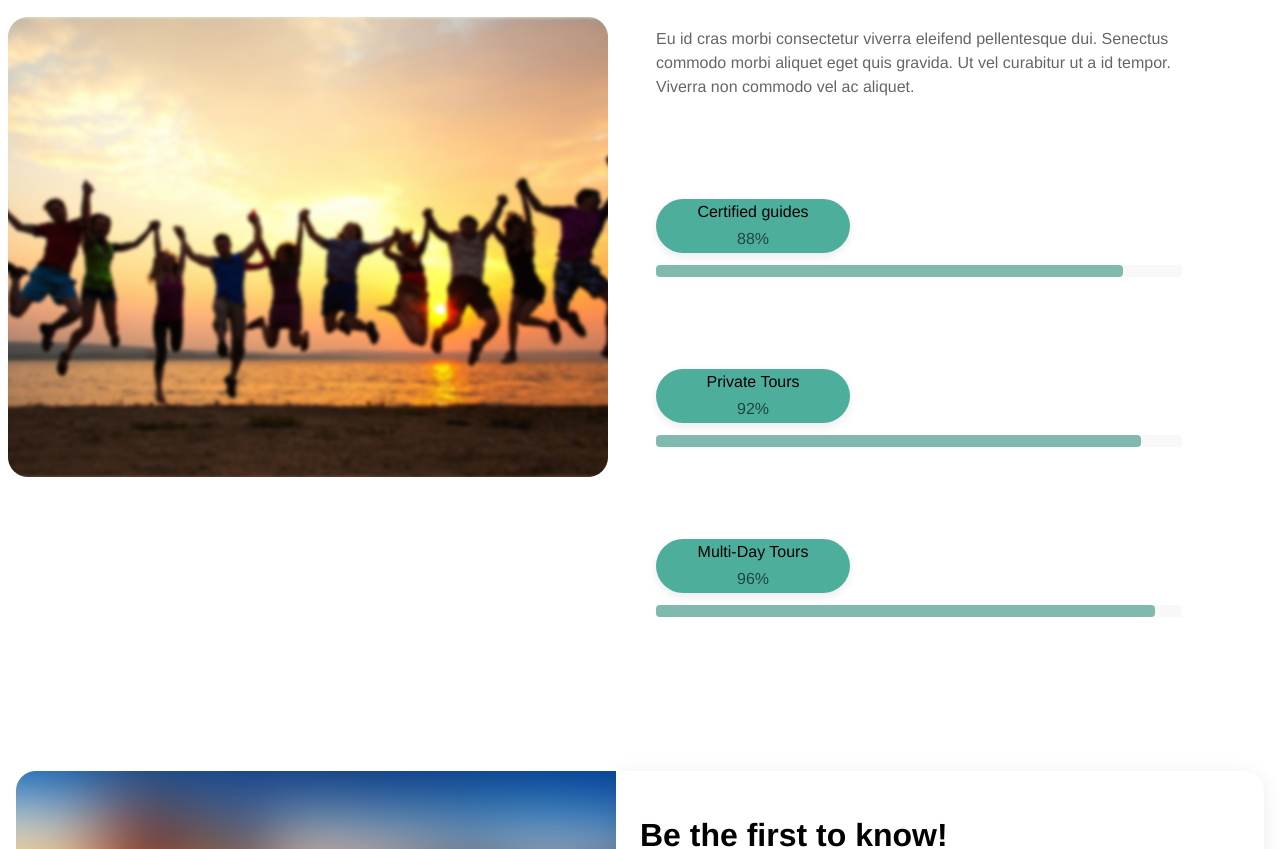
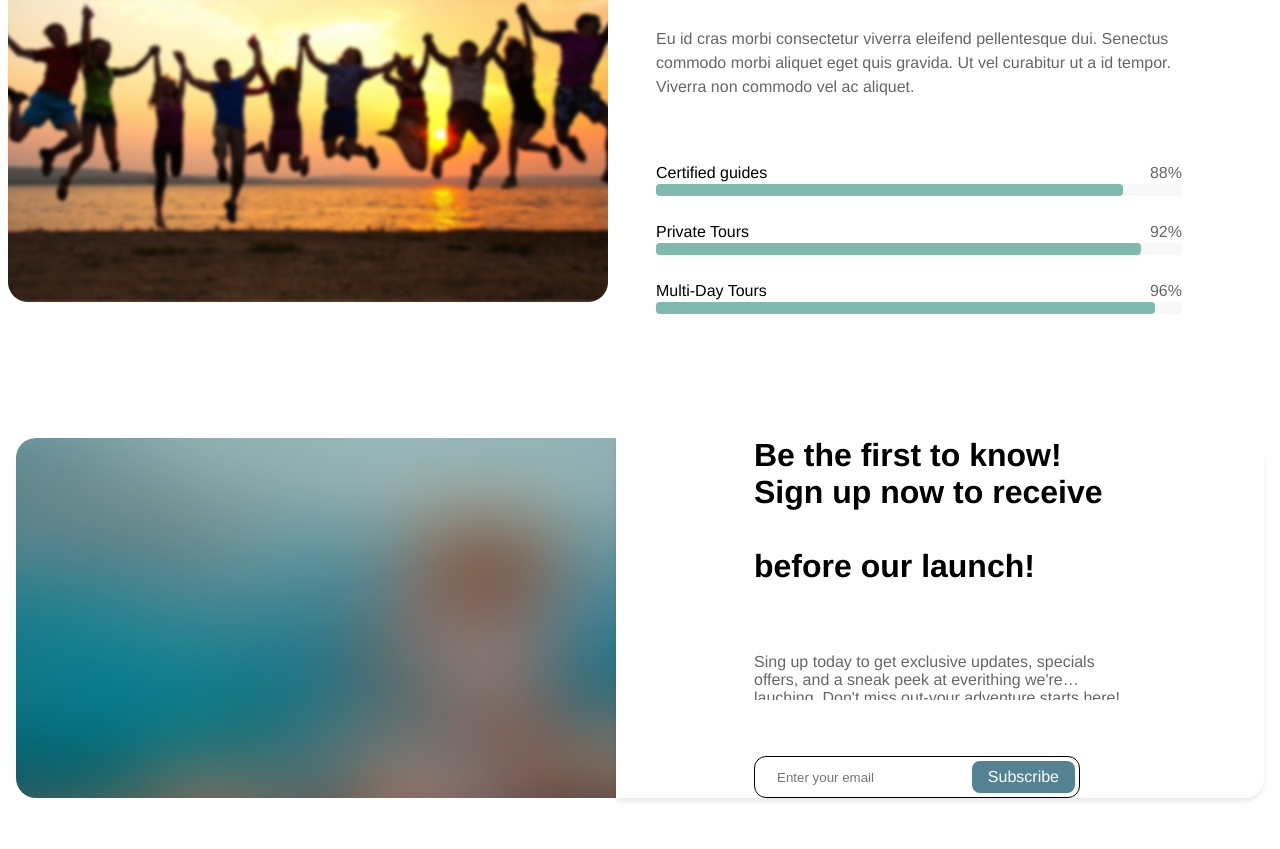
Before and after one commit to DavidFraga09/tourcraft, a Vue app: page / in a window 1280 px wide. Shown: the part 3416-4265 px from the top of the page. Built offline with nearby package versions, Linux system fonts and the light colour scheme; no server answers.

Commit message:
cambios en Home, Guides y App

```diff
--- a/src/App.vue
+++ b/src/App.vue
@@ -114,9 +114,8 @@ const toggleMenu = () => {
 };
 
 </script>
+<style>
 
-
-<style>
 
 /* Nav Section */
 .navigation{
--- a/src/components/Guides.vue
+++ b/src/components/Guides.vue
@@ -115,7 +115,6 @@
               <div class="checkbox-3">
                 <input type="checkbox" id="english" class="checkbox" />
                   <label for="english" class="text-wrapper-24">Eco-friendly</label>
-                <div class="text-wrapper-24">Eco-friendly</div>
               </div>
               <div class="checkbox-3">
                 <input type="checkbox" id="english" class="checkbox" />
@@ -234,9 +233,9 @@
         </div>
         <div class="rectangle"></div>
       </div>
-      <div class="button">
-        <div class="text-wrapper-7">Choose place to go with me!</div>
-      </div>
+      <a class="button" href="/another-page" style="text-decoration: none;">
+            <div class="text-wrapper-7">Choose place to go with me!</div>
+        </a>
     </div>
     <div class="image-container">
       <img class="img-2" alt="Img" src="@/assets/mamo.png" />
@@ -289,9 +288,9 @@
           <div class="text-wrapper-6">(300 reviews)</div>
         </div>
         <div class="rectangle"></div>
-        <div class="button">
-          <div class="text-wrapper-7">Choose place to go with me!</div>
-        </div>
+        <a class="button" href="/another-page" style="text-decoration: none;">
+            <div class="text-wrapper-7">Choose place to go with me!</div>
+        </a>
       </div>
     </div>
   </div>
@@ -344,9 +343,9 @@
         </div>
         <div class="rectangle"></div>
       </div>
-      <div class="button">
-        <div class="text-wrapper-7">Choose place to go with me!</div>
-      </div>
+      <a class="button" href="/another-page" style="text-decoration: none;">
+            <div class="text-wrapper-7">Choose place to go with me!</div>
+        </a>
     </div>
     <div class="image-container">
       <img class="img-2" alt="Img" src="@/assets/mamo.png" />
@@ -399,9 +398,9 @@
           <div class="text-wrapper-6">(300 reviews)</div>
         </div>
         <div class="rectangle"></div>
-        <div class="button">
-          <div class="text-wrapper-7">Choose place to go with me!</div>
-        </div>
+        <a class="button" href="/another-page" style="text-decoration: none;">
+            <div class="text-wrapper-7">Choose place to go with me!</div>
+        </a>
       </div>
     </div>
   </div>
@@ -532,6 +531,7 @@
 }
 /* Third Section */
 .filters-sidebar {
+  font-family: "Inter-SemiBold";
   display: flex;
   width: 1311px;
   height: 361px;
@@ -555,7 +555,7 @@
   position: relative;
   width: fit-content;
   margin-top: -1.00px;
-  font-family: var(--heading-desktop-h6-font-family);
+  font-family: "Inter-Bold", Helvetica;
   font-weight: var(--heading-desktop-h6-font-weight);
   color: var(--colors-theme-heading-color);
   font-size: var(--heading-desktop-h6-font-size);
@@ -703,7 +703,7 @@
   position: relative;
   width: fit-content;
   margin-top: -1.00px;
-  font-family: var(--body-small-font-family);
+  font-family: "inter-Regular", Helvetica;
   font-weight: var(--body-small-font-weight);
   font-size: var(--body-small-font-size);
   text-align: center;
@@ -1283,4 +1283,171 @@ align-items: flex-start;
   height: 482px;
   width: 600px;
 }
+
+/* Tablet Responsive */
+@media (max-width: 1024px) and (min-width: 768px) {
+  .hero {
+    width: 100%;
+    height: 280px;
+    margin: 30px auto;
+  }
+
+  .hero .text-wrapper {
+    font-size: 40px;
+    white-space: normal;
+  }
+
+  .frame {
+    width: 90%;
+    max-width: 1000px;
+    height: auto;
+    margin: 30px auto;
+  }
+
+  .frame .div-wrapper, .frame .div {
+    width: 100%;
+    padding: 5px 20px;
+  }
+
+  .frame .text-wrapper {
+    font-size: 12px;
+  }
+
+  .filters-sidebar {
+    width: 100%;
+    flex-direction: column;
+    align-items: stretch;
+    gap: 20px;
+    margin: 30px auto;
+  }
+
+  .filters-sidebar .div-3, .filters-sidebar .div-4 {
+    width: 100%;
+  }
+
+  .select, .input {
+    width: 100%;
+    padding: 10px 15px;
+  }
+
+  .checkboxes, .checkboxes-2 {
+    width: 100%;
+  }
+
+  .discover-turkey {
+    padding: 40px 20px;
+    flex-direction: column;
+    align-items: center;
+    max-width: 100%;
+  }
+
+  .discover-turkey .text-icons-buttom {
+    width: 100%;
+    gap: 20px;
+  }
+
+  .discover-turkey .img-2 {
+    width: 100%;
+    height: auto;
+  }
+
+  .discover-turkey .button {
+    padding: 0px 30px;
+    height: 50px;
+  }
+
+  .discover-turkey .text-wrapper-7 {
+    font-size: 14px;
+  }
+
+  .discover-turkey .icon-text {
+    width: 100%;
+    height: auto;
+    padding: 10px 0;
+  }
+
+  .discover-turkey .group, .discover-turkey .group-2, .discover-turkey .group-3 {
+    flex-direction: column;
+    align-items: center;
+  }
+
+  .discover-turkey .text-wrapper-4, .discover-turkey .text-wrapper-5 {
+    font-size: 12px;
+    text-align: center;
+  }
+
+  .discover-turkey .text-wrapper-6 {
+    font-size: 12px;
+  }
+
+  .discover-turkey .rectangle {
+    height: 10px;
+  }
+
+  .box {
+    width: 100%;
+    padding: 0 20px;
+  }
+
+  .box .rectangule {
+    width: 100%;
+  }
+
+  .filters-sidebar .checkboxes-2 {
+    margin-right: 0;
+  }
+}
+
+/* Mobile Responsive */
+@media (max-width: 767px){
+  .hero {
+    height: auto;
+    flex-direction: column;
+    width: 90%;
+    margin: 20px auto;
+  }
+
+  .hero .text-wrapper {
+    font-size: 40px;
+    text-align: center;
+    white-space: normal;
+  }
+
+  .frame {
+    flex-direction: column;
+    gap: 20px;
+  }
+
+  .frame .div-wrapper {
+    width: 100%;
+    font-size: 12px;
+  }
+
+  .filters-sidebar {
+    flex-direction: column;
+    width: 100%;
+    gap: 20px;
+  }
+
+  .discover-turkey {
+    flex-direction: column;
+    padding: 20px;
+    gap: 20px;
+  }
+
+  .discover-turkey .text-wrapper {
+    font-size: 24px;
+    text-align: center;
+  }
+
+  .discover-turkey .icon-text {
+    width: 100%;
+    padding: 20px;
+  }
+
+  .discover-turkey .button {
+    width: 100%;
+    height: auto;
+  }
+}
 </style>
--- a/src/components/Home.vue
+++ b/src/components/Home.vue
@@ -170,7 +170,7 @@
     </p>
 
     <div class="lines">
-        <div class="frame">
+      <div class="frame-7">
         <div class="div">
           <div class="text-wrapper-2">Certified guides</div>
 
@@ -184,7 +184,7 @@
         </div>
       </div>
 
-        <div class="frame">
+      <div class="frame-7">
         <div class="div">
           <div class="text-wrapper-2">Private Tours</div>
 
@@ -198,7 +198,7 @@
         </div>
       </div>
 
-        <div class="frame">
+      <div class="frame-7">
         <div class="div">
           <div class="text-wrapper-2">Multi-Day Tours</div>
 
@@ -215,24 +215,25 @@
   </div>
 </div>
 
-  <div class="banner">
-    <img class="img" alt="Img" src="@/assets/back-o.png" />
-    <div class="text-buttom-bg">
-      <div class="text-buttom">
+<div class="banner-3">
+  <img class="img" alt="Img" src="@/assets/back.png" />
+  <div class="text-button-bg">
+    <div class="text-button">
       <div class="text">
-          <p class="be-the-first-to-know">
+        <p class="be-the">
           Be the first to know! <br/>
-            Sing up now to receive <br/>
-            exclusive updates and more
+          Sign up now to receive <br/>
           <br/>
           before our launch!
         </p>
         <p class="text-wrapper">
-            facilisi vulputate malesuda libero
+          Sing up today to get exclusive updates, specials offers, and a
+          sneak peek at everithing we're lauching. Don't miss out-your
+          adventure starts here!
         </p>
         </div>
         <div class="button">
-          <input v-model="email" type="email" placeholder="Enter your email" />
+            <input v-model="email" type="email" placeholder="Enter your email" class="email-input" style="border: none; outline: none;" />
             <button class="div-wrapper" @click="subscribe">
       <div class="text-wrapper-2">Subscribe</div>
     </button>
@@ -240,44 +241,32 @@
         </div>
       </div>
     </div>
-    <!-- Final Section
-    <div class="second-banner">
-      <div class="overlap-group">
-        <div class="text-one">
-          <p class="want-to-know-more">Wan To Know More About Us?</p>
-          <div class="text-wrapper-4">Call Us: (+52) 55-2110-5157</div>
-        </div>
-        <img class="icon" alt="Icon" src="@/assets//globo.png" />
-      </div>
-      <img class="icon" alt="Icon" src="@/assets/barco.png" />
-      </div>-->
 </template>
 
-  <script>
-  import { defineComponent } from "vue";
-  import { getFirestore, collection, addDoc } from "firebase/firestore";
+<script setup>
+import { ref } from 'vue';
+import { getFirestore, collection, addDoc } from 'firebase/firestore';
 
-  export default defineComponent({
-    name: "ImgText",
-    data() {
-      return {
-        email: ""
+const email = ref('');
+const db = getFirestore();
+
+const subscribe = async () => {
+  if (email.value) {
+    try {
+      await addDoc(collection(db, 'subscribers'), {
+        email: email.value,
+        timestamp: new Date(),
+      });
+      alert('Subscribed successfully!');
+      email.value = ''; // Clear the input field
+    } catch (e) {
+      console.error('Error adding document: ', e);
+      alert('Failed to subscribe. Please try again.');
+    }
+  } else {
+    alert('Please enter a valid email address.');
+  }
 };
-    },
-    methods: {
-      async subscribe() {
-        const db = getFirestore();
-        try {
-          await addDoc(collection(db, "subscribers"), {
-            email: this.email
-          });
-          alert("Subscribed successfully!");
-        } catch (e) {
-          console.error("Error adding document: ", e);
-        }
-      }
-    }
-  });
 </script>
 
 <style>
@@ -995,7 +984,7 @@
 
 /* Sixth Section */
 .turn-your-vacation {
-  align-items: center;
+align-items: flex;
 display: inline-flex;
 padding: 60px 0;
 position: center;
@@ -1163,144 +1152,108 @@
 top: 0;
 width: 499px;
 }
-/* Eight Section */
-.banner {
-  display: flex;
-  flex-direction: row;
+
+/* Final Section */
+.banner-3 {
   align-items: center;
+  display: inline-flex;
   justify-content: center;
-  padding: 60px 0;
+  width: 100%;
+  padding: 60px 0 100px;
   position: relative;
 }
 
-.banner .img {
+.banner-3 .img {
   height: 360px;
   object-fit: cover;
+  position: relative;
+  width: 600px;
+  border-radius: 20px 0 0 20px;
+}
+
+.banner-3 .text-button-bg {
   align-items: center;
+  background-color: #ffffff;
+  border-radius: 0px 20px 20px 0px;
+  box-shadow: 0px 4px 4px #00000014;
+  display: flex;
+  flex-direction: column;
+  gap: 10px;
+  height: 360px;
+  justify-content: center;
+  overflow: hidden;
+  padding: 0px 24px;
+  position: relative;
   width: 600px;
 }
 
-.banner .text-buttom-bg {
-  display: flex;
+.banner-3 .text-button {
+  align-items: flex-start;
+  display: inline-flex;
+  flex: 0 0 auto;
   flex-direction: column;
-  align-items: flex-start;
-  background-color: #ffffff;
-  border-radius: 0px 20px 20px 0px;
-  box-shadow: 0px 3px 20px #00000014;
-  gap: 10px;
-  height: 360px;
-  justify-content: center;
-  padding: 0 24px;
-  width: 600px;
+  gap: 40px;
+  position: relative;
 }
 
-.banner .text {
-  display: flex;
+.banner-3 .text {
+  align-items: flex-start;
+  display: inline-flex;
+  flex: 0 0 auto;
   flex-direction: column;
   gap: 20px;
+  position: relative;
 }
 
-.banner .be-the-first-to-know {
-  font-family: "Golos Text-Bold", Helvetica;
+.banner-3 .be-the {
+  color: #000000;
+  font-family: "Golos Text-SemiBold", Helvetica;
   font-size: 32px;
   font-weight: 600;
-  color: #000000;
+  letter-spacing: 0;
+  line-height: normal;
+  margin-top: -1.00px;
+  position: relative;
+  width: fit-content;
 }
 
-.banner .text-wrapper {
+.banner-3 .text-wrapper {
+-webkit-box-orient: vertical;
+-webkit-line-clamp: 2;
 color: #000000;
-  font-family: "Inter-Regular", Helvetica;
+display: -webkit-box;
+font-family: "Inter-Black", Helvetica;
 font-size: 16px;
-  line-height: 1.5;
+font-weight: 400;
+height: 47px;
+letter-spacing: 0;
+line-height: normal;
 opacity: 0.6;
 overflow: hidden;
+position: relative;
 text-overflow: ellipsis;
+width: 372px;
 }
 
-.banner .button {
-  display: flex;
+.banner-3 .button {
   align-items: center;
   background-color: #ffffff;
   border: 1px solid #000000;
   border-radius: 12px;
+  display: flex;
+  flex: 0 0 auto;
   justify-content: space-between;
+  overflow: hidden;
   padding: 4px 4px 4px 20px;
-  width: 380px;
+  position: relative;
+  width: 300px;
 }
 
-.banner .div-wrapper {
-  display: flex;
-  align-items: center;
-  background-color: #538392;
-  border-radius: 8px;
-  padding: 0px 16px;
-  height: 32px;
-}
-
-.banner .text-wrapper-2 {
-  color: #ffffff;
-  font-family: "Golos Text-SemiBold", Helvetica;
+.banner-3 .div {
+  color: #000000;
+  font-family: "Inter-Regular", Helvetica;
   font-size: 16px;
-  font-weight: 500;
-}
-
-.button input {
-  width: 100%;
-  padding: 10px;
-  border: 0;
-  border-radius: 4px;
-  outline: none;
-}
-
-.button input:focus {
-  border-color: #007bff;
-}
-
-/* Nineth Section*/
-/*.second-banner {
-  align-items: center;
-  background-color: #000000;
-  height: 139px;
-  position: relative;
-  width: 100%;
-}
-
-.second-banner .overlap-group {
-  height: 99px;
-  left: 486px;
-  position:absolute;
-  top: 17px;
-  width: 469px;
-}
-
-.second-banner .text-one {
-  align-items: center;
-  display: inline-flex;
-  flex-direction: column;
-  gap: 16px;
-  left: 0;
-  position: absolute;
-  top: 6px;
-}
-
-.second-banner .want-to-know-more {
-  color: #ffffff;
-  font-family: Inter-SemiBold, Helvetica;
-  font-size: 32px;
   font-weight: 400;
-  letter-spacing: 0;
-  line-height: normal;
-  margin-top: -1.00px;
-  position: relative;
-  text-align: center;
-  width: fit-content;
-}
-
-.second-banner .text-wrapper-4 {
-  color: #ffffff;
-  font-family: Golos Text-SemiBold, Helvetica;
-  font-size: 32px;
-  font-weight: 600;
   letter-spacing: 0;
   line-height: normal;
   position: relative;
@@ -1309,27 +1262,188 @@
   width: fit-content;
 }
 
-.second-banner .icon {
-  height: 19px;
-  left: 28px;
-  position: absolute;
-  top: 0;
-  width: 34px;
+.banner-3 .div-wrapper {
+  all: unset;
+  align-items: center;
+  background-color: #538392;
+  border-radius: 8px;
+  box-sizing: border-box;
+  display: inline-flex;
+  flex: 0 0 auto;
+  gap: 10px;
+  height: 32px;
+  justify-content: center;
+  overflow: hidden;
+  padding: 0px 16px;
+  position: relative;
 }
 
-.second-banner .img {
-  height: 78px;
-  left: 157px;
-  position: absolute;
-  top: 4px;
-  width: 62px;
+.banner-3 .text-wrapper-2 {
+  color: #ffffff;
+  font-family: "Golos Text-Medium", Helvetica;
+  font-size: 16px;
+  font-weight: 500;
+  letter-spacing: 0;
+  line-height: normal;
+  position: relative;
+  white-space: nowrap;
+  width: fit-content;
 }
 
-.second-banner .icon-2 {
-  height: 72px;
-  left: 1250px;
-  position: absolute;
-  top: 54px;
-  width: 77px;
-}*/
+/* Responsive Tablet */
+@media (max-width: 1024px) and (min-width: 768px) {
+  .homepage {
+    flex-direction: column;
+    align-items: center;
+    margin: 20px 0;
+  }
+
+  .img-text {
+    width: 90%;
+    height: 400px;
+  }
+
+  .img-text .text {
+    left: 20px;
+    top: 100px;
+    gap: 16px;
+  }
+
+  .img-text .text-wrapper {
+    font-size: 40px;
+    width: 100%;
+  }
+
+  .img-text .div {
+    font-size: 14px;
+    width: 100%;
+  }
+
+  .top-destinations .cards-icons {
+    gap: 16px;
+  }
+
+  .top-destinations .card {
+    width: 300px;
+    height: 400px;
+  }
+
+  .popular-destinations .element-row {
+    flex-direction: column;
+    width: 100%;
+    gap: 16px;
+  }
+
+  .popular-destinations .card {
+    width: 90%;
+    height: 200px;
+  }
+
+  .news-from-our-blog .cards {
+    flex-direction: column;
+    align-items: center;
+    gap: 20px;
+  }
+
+  .news-from-our-blog .card {
+    width: 90%;
+  }
+}
+
+/* Responsive Mobile */
+@media screen and (max-width: 768px) {
+  .homepage {
+    flex-direction: column;
+    margin: 20px 0;
+  }
+
+  .img-text {
+    width: 100%;
+    height: auto;
+    border-radius: 15px;
+  }
+
+  .img-text .text {
+    position: relative;
+    top: 20px;
+    left: 10px;
+    gap: 12px;
+  }
+
+  .img-text .text-wrapper {
+    font-size: 32px;
+    width: auto;
+  }
+
+  .img-text .div {
+    font-size: 14px;
+    width: auto;
+    height: auto;
+  }
+
+  /* Second section adjustments */
+  .top-destinations {
+    gap: 30px;
+    padding: 30px 0;
+  }
+
+  .top-destinations .text-wrapper {
+    font-size: 24px;
+    text-align: center;
+  }
+
+  .top-destinations .cards-icons-wrapper {
+    flex-direction: column;
+    gap: 20px;
+  }
+
+  .top-destinations .card {
+    width: 100%;
+    height: 300px;
+    border-radius: 15px;
+  }
+
+  /* Third section adjustments */
+  .popular-destinations {
+    gap: 40px;
+    padding: 30px 0;
+  }
+
+  .popular-destinations .text-wrapper {
+    font-size: 28px;
+    text-align: center;
+  }
+
+  .popular-destinations .cards {
+    flex-direction: column;
+    gap: 20px;
+  }
+
+  .popular-destinations .card {
+    height: 200px;
+    border-radius: 15px;
+  }
+
+  /* Fourth Section Adjustments */
+  .news-from-our-blog .cards {
+    flex-direction: column;
+    gap: 20px;
+    width: 100%;
+  }
+
+  .news-from-our-blog .card {
+    width: 100%;
+    height: auto;
+  }
+
+  .news-from-our-blog .img {
+    height: 200px;
+    border-radius: 15px;
+  }
+
+  .news-from-our-blog .p {
+    font-size: 16px;
+    line-height: 1.5;
+  }
+}
 </style>
```
Lines whose indentation alone changed are shown as unchanged.
